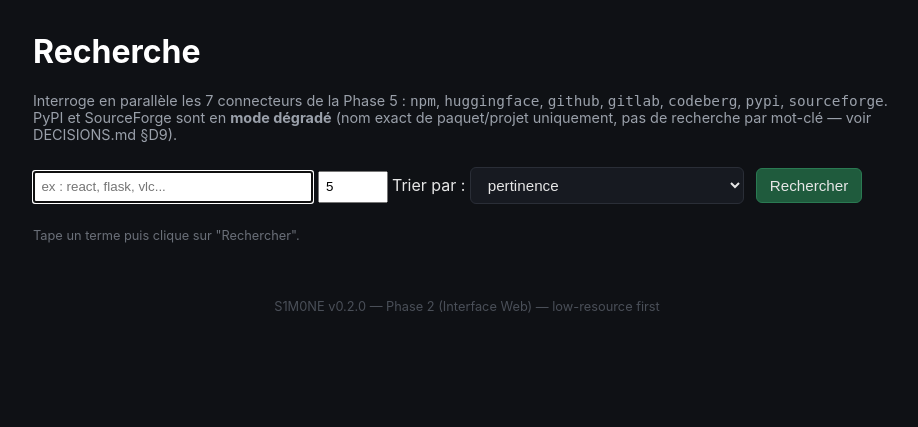
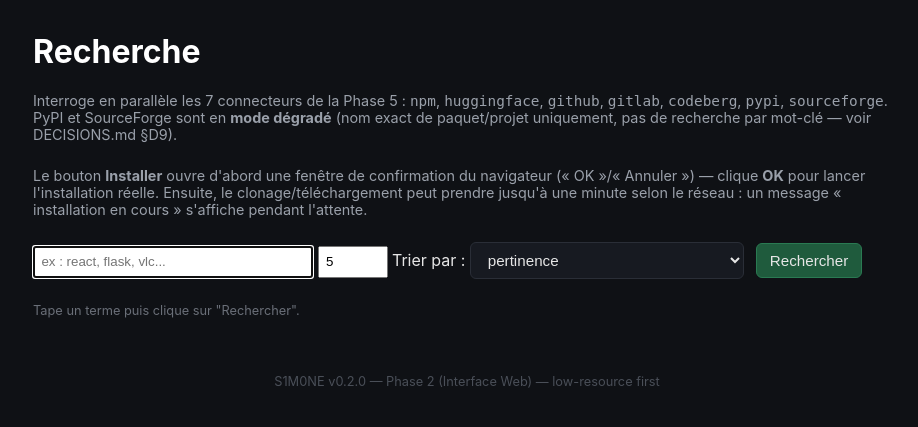
Before and after one commit to mlinux952-code/S1M0NE, a FastAPI app: page /search in a window 1280 px wide. Shown: the part 54-481 px from the top of the page, without its empty margins (173-1091 px from the left). Run offline with FastAPI, Linux system fonts and the light colour scheme; data that the repository does not hold is empty.

Commit message:
fix(ui): indicateur de chargement + explication popup confirmation sur Installer
Suite au signalement 'Installer ne fait rien' sur /search (algorithms-keeper) :
le backend fonctionne correctement (vérifié par test direct), mais rien
n'indiquait visuellement qu'une installation était en cours pendant le
clonage git (plusieurs secondes à ~1 minute selon le réseau), et la popup
de confirmation native du navigateur (hx-confirm) pouvait passer inaperçue
ou être annulée par erreur.

- Ajout d'un hx-indicator visible ('installation en cours…') sur les
  formulaires Installer de /discover et /search (discover_results.html,
  search_results.html), utilisant le CSS .htmx-indicator déjà injecté
  par htmx 2.0.3.
- Ajout d'un hx-on::after-swap pour faire défiler automatiquement vers
  le résultat une fois l'installation terminée.
- Ajout d'un texte explicatif sur les pages /discover et /search
  précisant qu'une fenêtre de confirmation du navigateur apparaît avant
  toute installation réelle et qu'il faut cliquer OK.

Suite complète : 567/567 passed.

```diff
--- a/web/templates/discover.html
+++ b/web/templates/discover.html
@@ -9,6 +9,11 @@
     directement dans S1M0NE. Aucun appel réseau pour parcourir cette page — mais aussi aucune
     mise à jour automatique des chiffres de popularité. Pour une recherche EN DIRECT sur ces
     mêmes sites, utilise plutôt <a href="/search">/search</a>.
+</p>
+<p class="hint">Le bouton <strong>Installer</strong> ouvre d'abord une fenêtre de confirmation du
+    navigateur (« OK »/« Annuler ») — clique <strong>OK</strong> pour lancer l'installation
+    réelle. Ensuite, le clonage/téléchargement peut prendre jusqu'à une minute selon le réseau :
+    un message « installation en cours » s'affiche pendant l'attente.
 </p>
 
 <form hx-get="/partials/discover" hx-target="#discover-results" hx-trigger="submit, load" hx-swap="innerHTML">
--- a/web/templates/partials/discover_results.html
+++ b/web/templates/partials/discover_results.html
@@ -15,6 +15,7 @@
             <span class="muted">non proposé (voir le lien)</span>
             {% else %}
             <form hx-post="/api/discover/install" hx-target="#install-output" hx-swap="innerHTML"
+                  hx-indicator="#install-spinner" hx-on::after-swap="document.getElementById('install-output').scrollIntoView({behavior:'smooth', block:'nearest'})"
                   hx-confirm="Installer réellement '{{ e.name }}' ? Cela télécharge et exécute du code tiers (npm/pip/git), confiné dans un dossier dédié.">
                 <input type="hidden" name="site" value="{{ e.site }}">
                 <input type="hidden" name="name" value="{{ e.name }}">
@@ -27,5 +28,6 @@
     </tr>
     {% endfor %}
 </table>
+<p id="install-spinner" class="htmx-indicator muted">⏳ Installation en cours (peut prendre jusqu'à quelques dizaines de secondes selon le réseau)…</p>
 <p class="muted">{{ results|length }} résultat(s).</p>
 {% endif %}
--- a/web/templates/partials/search_results.html
+++ b/web/templates/partials/search_results.html
@@ -36,6 +36,7 @@
                     <span class="muted">non proposé</span>
                     {% else %}
                     <form hx-post="/api/discover/install" hx-target="#install-output" hx-swap="innerHTML"
+                          hx-indicator="#install-spinner" hx-on::after-swap="document.getElementById('install-output').scrollIntoView({behavior:'smooth', block:'nearest'})"
                           hx-confirm="Installer réellement '{{ r.name }}' ? Cela télécharge et exécute du code tiers (npm/pip/git), confiné dans un dossier dédié.">
                         <input type="hidden" name="site" value="{{ r.source }}">
                         <input type="hidden" name="name" value="{{ r.name }}">
@@ -51,6 +52,7 @@
         {% endfor %}
         </tbody>
     </table>
+    <p id="install-spinner" class="htmx-indicator muted">⏳ Installation en cours (peut prendre jusqu'à quelques dizaines de secondes selon le réseau)…</p>
     <div id="install-output" style="margin-top:1rem;"></div>
 
     {% if total_pages > 1 %}
--- a/web/templates/search.html
+++ b/web/templates/search.html
@@ -6,6 +6,11 @@
     {% for s in sources %}<code title="{{ s.description }}">{{ s.name }}</code>{% if not loop.last %}, {% endif %}{% endfor %}.
     PyPI et SourceForge sont en <strong>mode dégradé</strong> (nom exact de paquet/projet
     uniquement, pas de recherche par mot-clé — voir DECISIONS.md §D9).
+</p>
+<p class="hint">Le bouton <strong>Installer</strong> ouvre d'abord une fenêtre de confirmation du
+    navigateur (« OK »/« Annuler ») — clique <strong>OK</strong> pour lancer l'installation
+    réelle. Ensuite, le clonage/téléchargement peut prendre jusqu'à une minute selon le réseau :
+    un message « installation en cours » s'affiche pendant l'attente.
 </p>
 
 <form hx-get="/partials/search-results"
```
